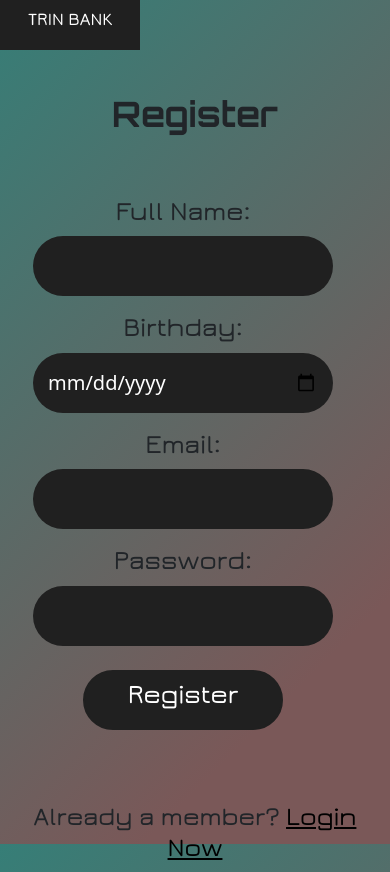
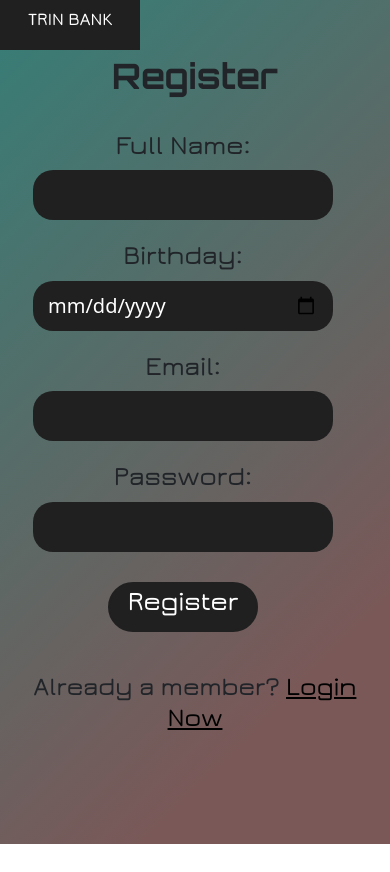
Before and after one commit to AntonioSivaVaz/bank, a website: page pages/register.html in a window 390 px wide. After the commit the page ends 844 px from the top, so only its background shows below. Drawn offline with nearby package versions, Linux system fonts and the light colour scheme; files that its build step writes are made by us from their sources; files whose address does not match are found by name.

Commit message:
COMMIT CLOSE FINAL

```diff
--- a/app.js
+++ b/app.js
@@ -229,7 +229,7 @@ app.listen(process.env.PORT || 3000, function(req, res){
 // HANDLE OF ERROR PAGES //
 function handleErrorPage(){
     app.get("*", function(req, res, next){
-        if(req.url.slice(1,5)=="home"+process.env.authentication){
+        if(req.url.slice(1,40)=="home"+process.env.authentication){
             next();
         } else{
             res.render("pages/404.html");
--- a/pages/register.html
+++ b/pages/register.html
@@ -6,7 +6,7 @@
     <meta name="viewport" content="width=device-width, initial-scale=1.0">
 
     <link href="https://cdn.jsdelivr.net/npm/bootstrap@5.2.3/dist/css/bootstrap.min.css" rel="stylesheet" integrity="sha384-rbsA2VBKQhggwzxH7pPCaAqO46MgnOM80zW1RWuH61DGLwZJEdK2Kadq2F9CUG65" crossorigin="anonymous">
-    <link rel="stylesheet" href="css/style.css">
+    <link rel="stylesheet" href="/css/style.css">
 
 
     <title>REGISTER | TRIN BANK</title>
@@ -26,11 +26,11 @@
 
         <form action="/register_new_user" method="post">
             <div class="row">
-                <div class="col-12 mt-5">
+                <div class="col-12 mt-lg-5">
                     <h2>Register</h2>
                 </div>
 
-                <div class="row mt-5">
+                <div class="row mt-lg-5">
                     <div class="input-text">
                         <h4>Full Name:</h4>
                     </div>
@@ -40,7 +40,7 @@
                     </div>
                 </div>
 
-                <div class="row mt-3">
+                <div class="row mt-lg-3">
                     <div class="input-text">
                         <h4>Birthday:</h4>
                     </div>
@@ -50,7 +50,7 @@
                     </div>
                 </div>
 
-                <div class="row mt-3">
+                <div class="row mt-lg-3">
                     <div class="input-text">
                         <h4>Email:</h4>
                     </div>
@@ -60,7 +60,7 @@
                     </div>
                 </div>
 
-                <div class="row mt-3">
+                <div class="row mt-lg-3">
                     <div class="input-text">
                         <h4>Password:</h4>
                     </div>
@@ -69,7 +69,7 @@
                     </div>
                 </div>
 
-                <div class="row mt-4">
+                <div class="row mt-lg-4">
                     <div class="col-12">
                         <button class="btn" type="submit" onclick="checkRegister()">
                             <h4>Register</h4>
@@ -78,13 +78,13 @@
                 </div>
 
 
-                <div class="col-12 mt-3">
+                <div class="col-12 mt-lg-3">
                     <div id="register-wrong">
                         <h4>email or password wrong.</h4>
                     </div>
                 </div>
 
-                <div class="col-12 mt-3">
+                <div class="col-12 mt-lg-3">
                     <h3>Already a member? <a href="/login"><u>Login Now</u></a></h3>
                 </div>
 
--- a/public/css/style.css
+++ b/public/css/style.css
@@ -69,6 +69,10 @@ body{
 .logo-text{
     font-size: 30px;
     font-family: jura-bold;
+}
+
+.wrong-div{
+    visibility: hidden;
 }
 
 .main-container{
@@ -187,6 +191,11 @@ body{
 }
 
 @media only screen and (max-width: 450px) {
+    body{
+        min-height: 100vh;
+        height: max-content;
+    }
+
     .main-container{
         position: relative;
         left: 0;
@@ -197,6 +206,7 @@ body{
     .trinLogo{
         width: 140px;
         height: 50px;
+        margin-bottom: 10px;
     }
 
     .logo-text{
@@ -219,11 +229,21 @@ body{
         font-size: 27px;
     }
 
+    .input-text{
+        margin-top: 20px;
+    }
+
     .input{
+        border-radius: 20px;
         width: 300px;
+        height: 50px;
     }
 
     .btn{
+        margin-top: 30px;
+        width: 150px;
+        height: 50px;
+        padding: 0;
         font-size: 20px;
     }
 }
```
Also changed, not shown: pages/login.html (+6 -6 lines).
